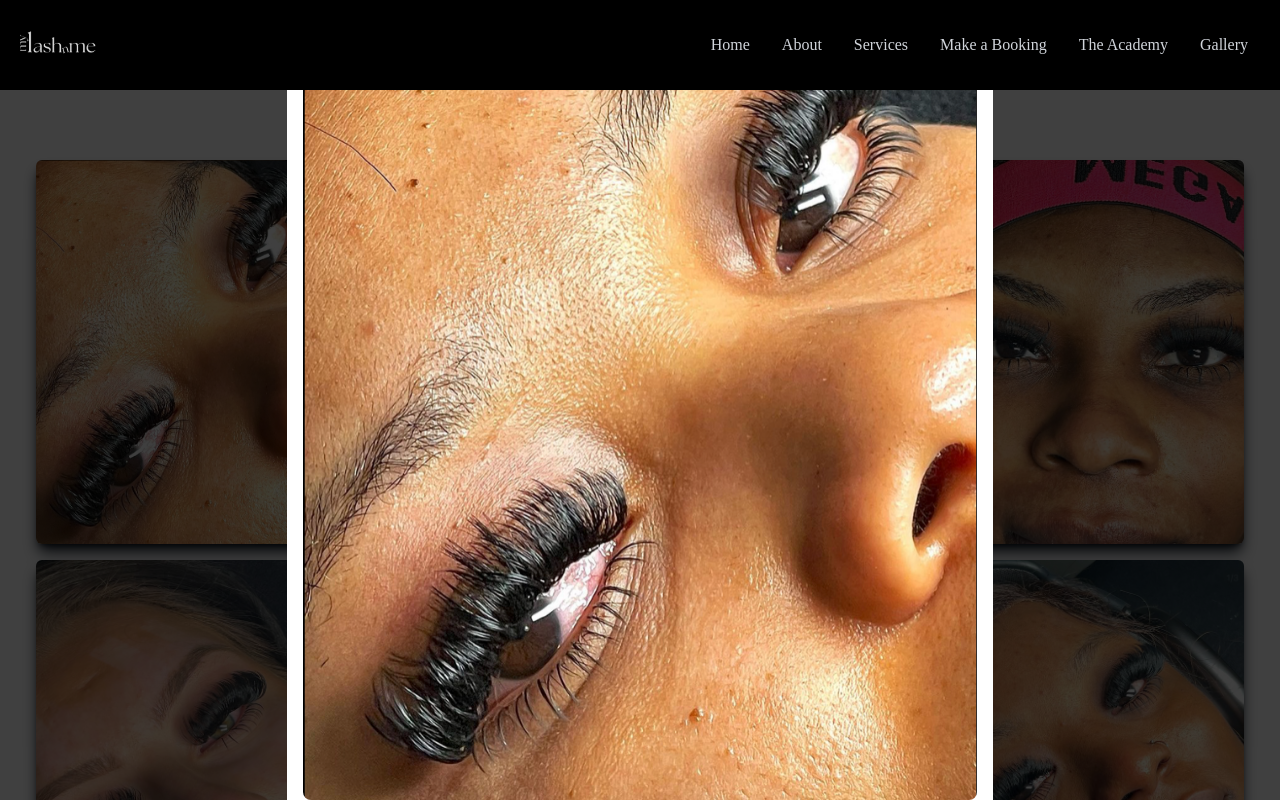
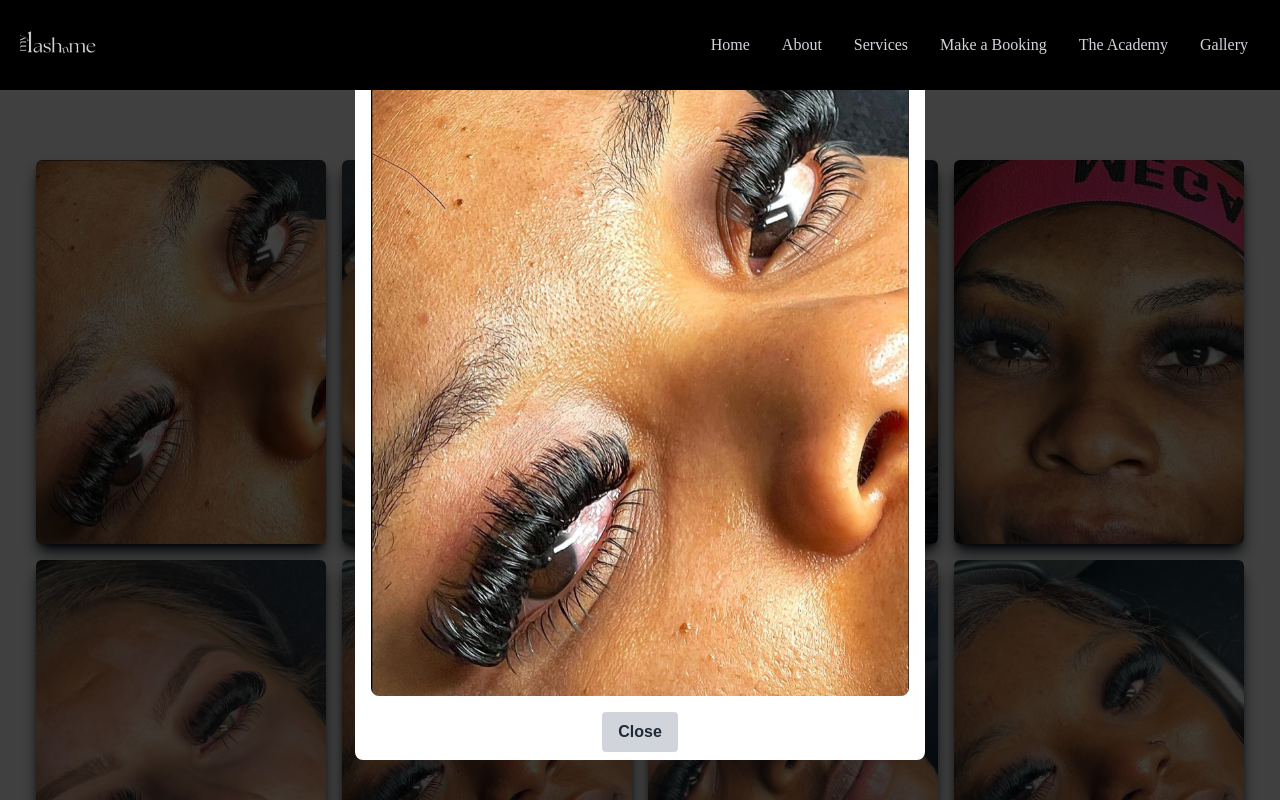
Before and after one commit to Cu19aaa/MyLashnMeMVP2, a React (Create React App) app: page /gallery in a window 1280 px wide. Both pictures are taken after a click on the element 181 px from the left and 352 px from the top of the page. Shown: the top 800 px of the page. Built offline with nearby package versions, Linux system fonts and the light colour scheme.

Commit message:
Update Modal.jsx

```diff
--- a/src/components/Modal.jsx
+++ b/src/components/Modal.jsx
@@ -1,4 +1,3 @@
-// src/components/Modal.jsx
 import React from 'react';
 import { motion } from 'framer-motion';
 
@@ -7,7 +6,12 @@ const Modal = ({ isOpen, onClose, imgUrl }) => {
 
   return (
     <div className="fixed inset-0 bg-black bg-opacity-75 flex justify-center items-center z-50">
-      <div className="relative bg-white rounded-lg p-4">
+      <motion.div
+        initial={{ opacity: 0, scale: 0.5 }}
+        animate={{ opacity: 1, scale: 1 }}
+        transition={{ duration: 0.3 }}
+        className="bg-white rounded-lg p-4 max-w-[90vw] max-h-[90vh] overflow-auto flex flex-col items-center"
+      >
         <button
           className="absolute top-2 right-2 text-2xl font-bold text-black"
           onClick={onClose}
@@ -17,12 +21,18 @@ const Modal = ({ isOpen, onClose, imgUrl }) => {
         <motion.img
           src={imgUrl}
           alt="Gallery Item"
-          className="rounded-lg max-w-full max-h-screen"
+          className="rounded-lg max-w-full max-h-[80vh] mb-4"
           initial={{ opacity: 0 }}
           animate={{ opacity: 1 }}
           transition={{ duration: 0.5 }}
         />
-      </div>
+        <button
+          className="bg-gray-300 hover:bg-gray-400 text-gray-800 font-bold py-2 px-4 rounded"
+          onClick={onClose}
+        >
+          Close
+        </button>
+      </motion.div>
     </div>
   );
 };
```
